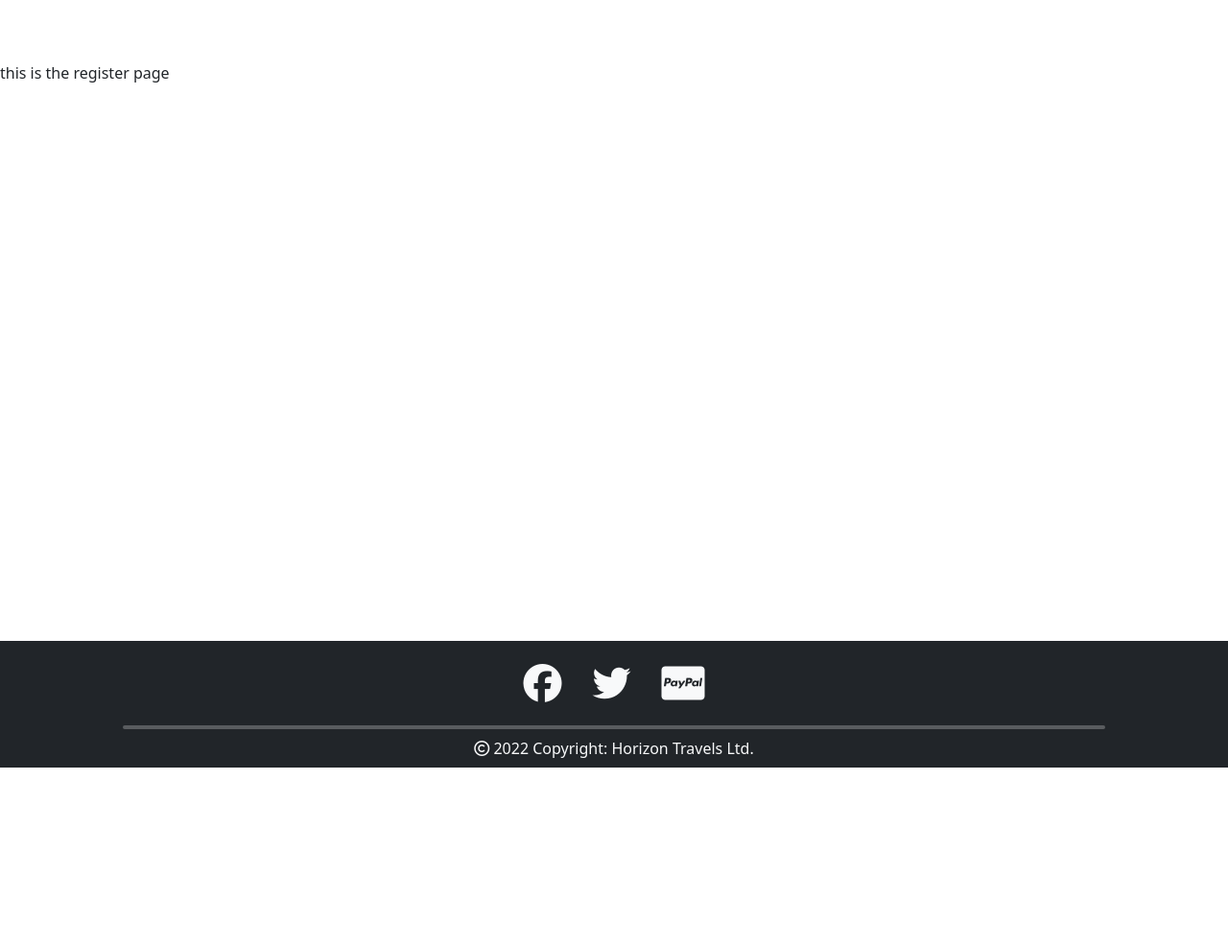
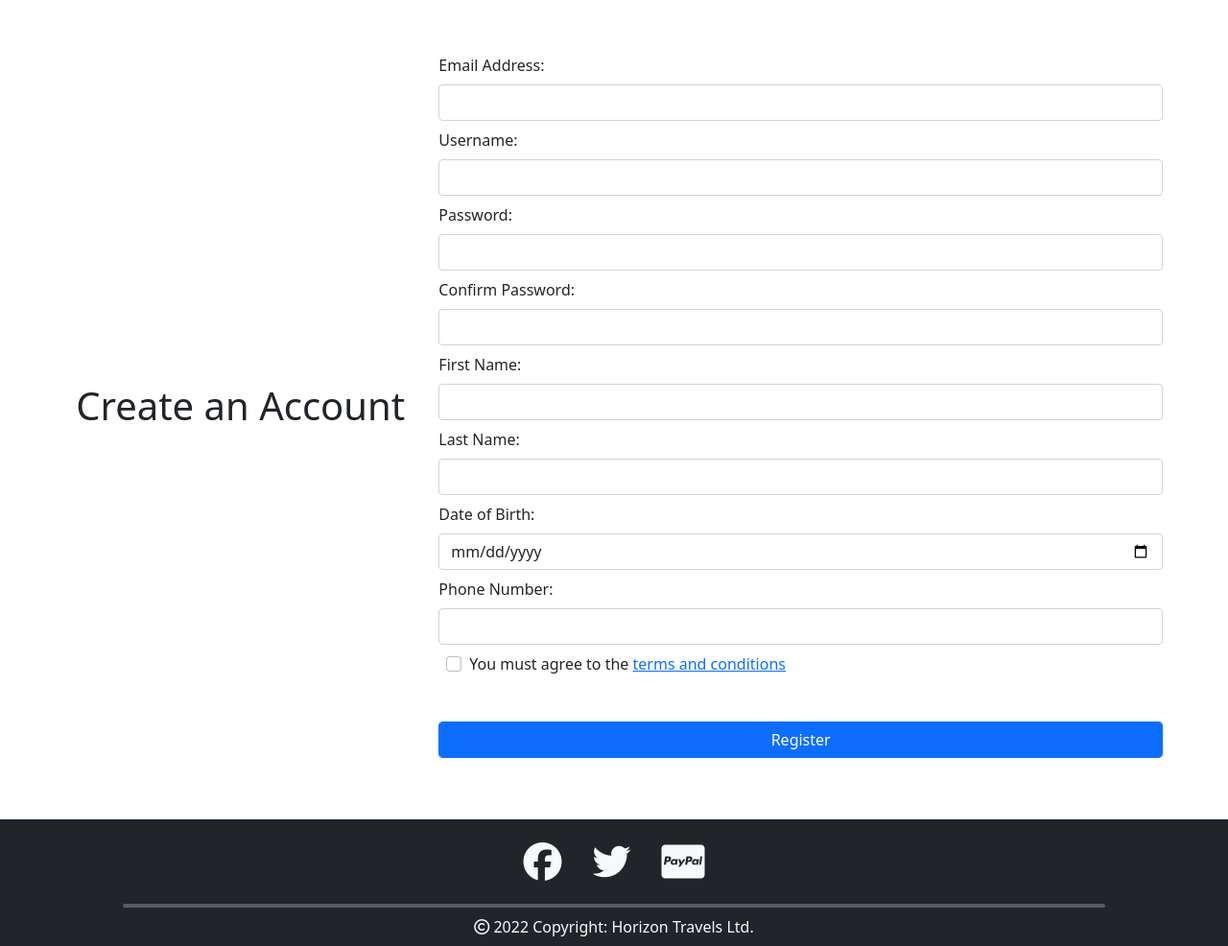
Before and after one commit to xLightless/uni-web-development, a Flask app: page /auth/account/register/ in a window 1280 px wide. Shown: the whole page at 96% size. Before the commit the page ends 800 px from the top, so only its background shows below. Run offline with Flask 2, Linux system fonts and the light colour scheme; some libraries are stand-ins or nearby versions.

Commit message:
updated styling for registration

```diff
--- a/website/static/css/stylesheet.css
+++ b/website/static/css/stylesheet.css
@@ -45,8 +45,7 @@ body {
 ); */
 
 footer {
-  position: fixed;
-  bottom: 0;
+  display: block;
   width: 100%;
 }
 
--- a/website/templates/index.html
+++ b/website/templates/index.html
@@ -80,9 +80,11 @@
   </div>
 
   <!-- Travel locations container -->
-  <div class="container-fluid border border-transparent border-end-0 border-start-0 p-5">
+  <div class="container-fluid border border-transparent border-end-0 border-start-0 p-3">
 
-    <h1 class="text-center p-3">Planning a trip? Here is some suggestions.</h1>
+    <div class="p-5">
+      <h1 class="text-center">Planning a trip? Here is some suggestions.</h1>
+    </div>
 
     <div class="row g-5">
       <div class="col-12 col-md-6 col-lg-4">
--- a/website/templates/register.html
+++ b/website/templates/register.html
@@ -2,5 +2,76 @@
 {% block header %}{% endblock %}
 
 {% block body %}
-<p>this is the register page</p>
+<style>
+    body {
+        margin: 0;
+        padding: 0;
+    }
+
+    .body-wrapper {
+        min-height: 100vh;
+    }
+</style>
+
+<div class="body-wrapper d-flex justify-content-center align-items-center p-5 m-2">
+    <div class="row w-100">
+        <div class="col d-block d-flex justify-content-center align-items-center p-3">
+            <h1 class="display-6 text-center">
+                Create an Account
+            </h1>
+        </div>
+        <div class="col-sm-8 d-block">
+            <form class="">
+                <div class="mb-2 form-group">
+                    <label class="form-label">Email Address:</label>
+                    <input type="email" class="form-control" required>
+                </div>
+
+                <div class="mb-2 form-group">
+                    <label class="form-label">Username:</label>
+                    <input type="text" class="form-control" required>
+                </div>
+
+                <div class="mb-2 form-group">
+                    <label class="form-label">Password:</label>
+                    <input type="password" class="form-control" required>
+                </div>
+
+                <div class="mb-2 form-group">
+                    <label class="form-label">Confirm Password:</label>
+                    <input type="password" class="form-control" required>
+                </div>
+
+                <div class="mb-2 form-group">
+                    <label class="form-label">First Name:</label>
+                    <input type="text" class="form-control" required>
+                </div>
+
+                <div class="mb-2 form-group">
+                    <label class="form-label">Last Name:</label>
+                    <input type="text" class="form-control" required>
+                </div>
+
+                <div class="mb-2 form-outline">
+                    <label class="form-label" for="dateOfBirth">Date of Birth:</label>
+                    <input type="date" class="form-control" required>
+                </div>
+
+                <div class="mb-2 form-group">
+                    <label class="form-label">Phone Number:</label>
+                    <input type="number" class="form-control" required>
+                </div>
+
+                <div class="m-2 form-group form-check">
+                    <input class="form-check-input" type="checkbox">
+                    <label class="form-check-label">You must agree to the <a href="{{url_for('views.legal')}}">terms and conditions</a></label>
+                </div>
+
+                <div class="mt-5 mb-2 form-group">
+                    <button type="submit" class="btn btn-primary form-control">Register</button>
+                </div>
+            </form>
+        </div>
+    </div>
+</div>
 {% endblock %}
```
Also changed, not shown: requirements.txt (deleted, +0 -17 lines), website/templates/login.html (+11 -9 lines), 10 other files.
